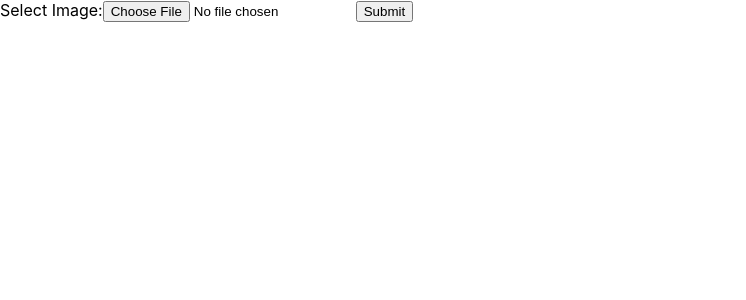
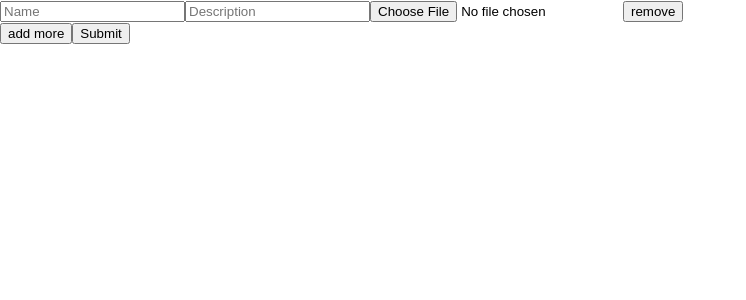
Before and after one commit to ShipraJha/image-drag-and-drop, a React (Create React App) app: page / in a window 1280 px wide. Shown: the top 300 px of the page, without its empty margins (0-746 px from the left). Built offline with nearby package versions, Linux system fonts and the light colour scheme.

Commit message:
second commit

```diff
--- a/src/App.js
+++ b/src/App.js
@@ -6,35 +6,74 @@ export default class ImageForm extends React.Component {
   constructor(props) {
     super(props);
     this.state = {
-      image: [],
-    }
-  this.handleChangeImage = this.handleChangeImage.bind(this);
-  this.handleSubmit = this.handleSubmit.bind(this);
+    	users: [{name: "", description: "", file: ""}]
+    };
+    this.handleSubmit = this.handleSubmit.bind(this);
   }
 
-  handleChangeImage(event) {
-    let image = event.target.files[0];
-    let form = new FormData();
-    form.append('image', image);
-    this.setState({
-        image: form,
-    });
+  addClick(){
+    this.setState(prevState => ({
+    	users: [...prevState.users, { name: "", description: "", file: "" }]
+    }))
+  }
+
+  createUI(){
+    return this.state.users.map((el, i) => (
+      <div key={i}>
+        <input placeholder="Name" name="name" value={el.name ||''} onChange={this.handleChange.bind(this, i)} />
+        <input placeholder="Description" name="description" value={el.description ||''} onChange={this.handleChange.bind(this, i)} />
+        <input type='file' name="image" onChange={this.handleImageChange.bind(this, i)} />
+        <input type='button' value='remove' onClick={this.removeClick.bind(this, i)}/>
+      </div>
+    ))
+  }
+
+  handleChange(i, e) {
+     const { name, value } = e.target;
+     let users = [...this.state.users];
+     users[i] = {...users[i], [name]: value};
+     this.setState({ users });
+  }
+
+  handleImageChange(i, e) {
+    let file = e.target.files[0];
+    let read = new FileReader();
+    let users = [...this.state.users];
+    read.readAsDataURL(file);
+    read.onloadend = () => {
+      users[i] = {...users[i], file: read.result};
+      this.setState({ users });
+    }
+ }
+
+  removeClick(i){
+     let users = [...this.state.users];
+     users.splice(i, 1);
+     this.setState({ users });
   }
 
   handleSubmit(event) {
-    alert('Image was uploaded');
+    var preview = document.querySelector('#preview');
+    var file = JSON.parse(JSON.stringify(this.state.users)).map(x => x.file);
+    file.forEach(function(item){
+      var image = new Image();
+      image.height = 100;
+      image.src = item;
+      preview.appendChild( image );
+    });
     event.preventDefault();
   }
 
   render() {
     return (
+      <div>
       <form onSubmit={this.handleSubmit}>
-        <label>
-          Select Image:
-          <input type="file" id="InputFile" accept="image/*" value={this.state.image} onChange={this.handleChangeImage} />
-        </label>
-        <input type="submit" value="Submit" />
+          {this.createUI()}
+          <input type='button' value='add more' onClick={this.addClick.bind(this)}/>
+          <input type="submit" value="Submit" />
       </form>
+      <div id="preview"></div>
+      </div>
     );
   }
 }
```
